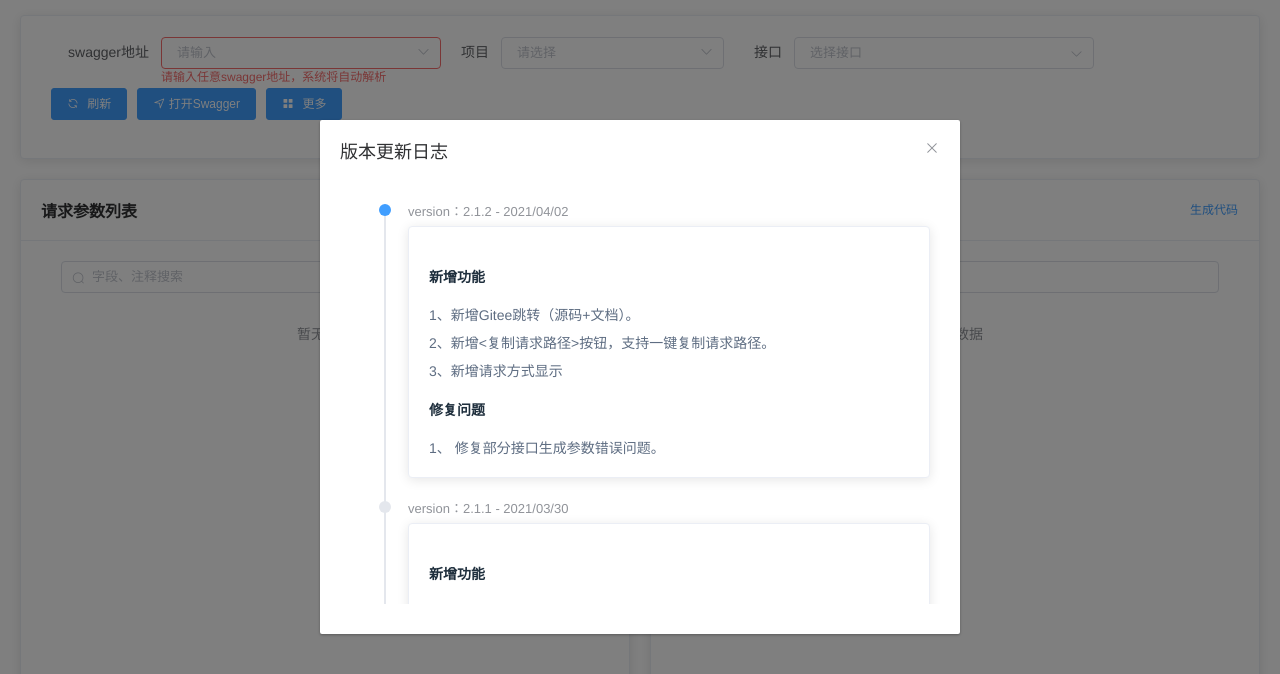
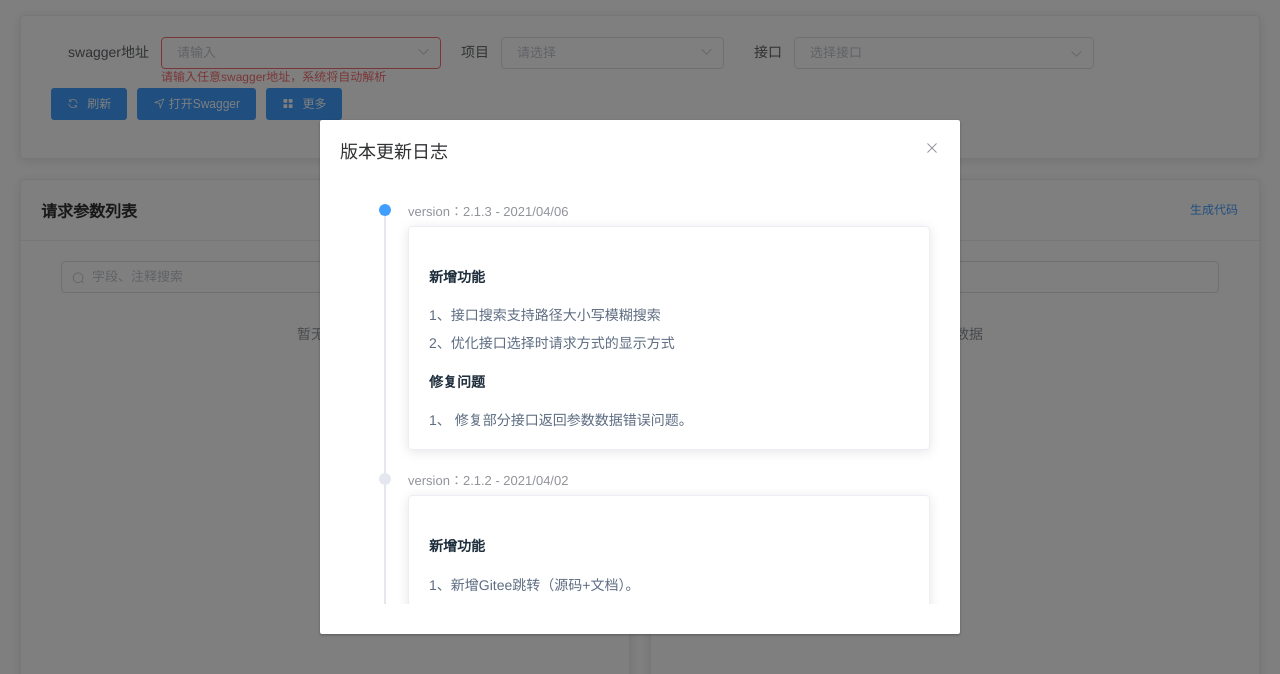
Before and after one commit to xietiansheng/swagger-ui-replace, a Vue app: page / in a window 1280 px wide. Shown: the top 674 px of the page. Built offline with nearby package versions, Linux system fonts and the light colour scheme.

Commit message:
{ id: '213i1', message: '修复部分接口返回参数数据错误问题。' } { id: '213f1', message: '接口搜索支持路径大小写模糊搜索' } { id: '213f2', message: '优化接口选择时请求方式的显示方式' }

```diff
--- a/package.json
+++ b/package.json
@@ -1,6 +1,6 @@
 {
   "name": "swagger-replace-tools",
-  "version": "2.1.2",
+  "version": "2.1.3",
   "private": false,
   "scripts": {
     "serve": "vue-cli-service serve",
--- a/src/components/GeneratorCodeDialog/components/TemplateConfig.vue
+++ b/src/components/GeneratorCodeDialog/components/TemplateConfig.vue
@@ -76,7 +76,6 @@ export default class TemplateConfig extends Vue {
 
   handleTemplateCodeChange (val: string) {
     Util.setStorage(this.curCodeTypeObj.label, val)
-    console.log(val, '<---------->val', this.curCodeTypeObj.label)
   }
 
   private templateCodeInit () {
--- /dev/null
+++ b/src/config/Color.ts
@@ -0,0 +1,8 @@
+export class Color {
+  public static readonly METHOD_COLOR_MAP = {
+    get: '#61affe',
+    put: '#fca130',
+    delete: '#f93e3e',
+    post: '#49cc90'
+  }
+}
--- a/src/data/Version.ts
+++ b/src/data/Version.ts
@@ -20,6 +20,17 @@ export class Version {
   }
 
   public static readonly history: VersionHistory[] = [
+    {
+      version: '2.1.3',
+      issue: [
+        { id: '213i1', message: '修复部分接口返回参数数据错误问题。' }
+      ],
+      func: [
+        { id: '213f1', message: '接口搜索支持路径大小写模糊搜索' },
+        { id: '213f2', message: '优化接口选择时请求方式的显示方式' }
+      ],
+      timestamp: '2021/04/06'
+    },
     {
       version: '2.1.2',
       issue: [
--- a/src/entity/ApiDocs.ts
+++ b/src/entity/ApiDocs.ts
@@ -25,7 +25,6 @@ export class Tag {
 }
 
 /**
- * 单例设计，数据缓存，事件派发
  * @author xietiansheng
  */
 export class ApiDocs {
@@ -39,8 +38,4 @@ export class ApiDocs {
   tags: Tag[] = []
   // 这个只用来选择路径，防止污染源数据导致级联选择器报错
   pathOptions: Tag[] = []
-
-  async refresh () {
-    return this
-  }
 }
--- a/src/entity/Propertie.ts
+++ b/src/entity/Propertie.ts
@@ -22,11 +22,12 @@ export class Propertie {
 
   constructor (props?: any) {
     Object.assign(this, props)
-    let refName = props.$ref || (props.items && props.items.$ref) || (props.schema && (props.schema.$ref || props.schema.items.$ref))
+    let refName = props.$ref || (props.items && props.items.$ref) || (props.schema && (props.schema.$ref || (props.schema.items && props.schema.items.$ref)))
     // 如果当前这个属性是个链接，则直接查找子级类数据
     if (refName) {
       refName = Util.transformRefName(refName)
-      const definition = this.apiDocs.definitions[refName]
+      // 不污染原始数据
+      const definition = JSON.parse(JSON.stringify(this.apiDocs.definitions[refName]))
       if (definition.properties && !Array.isArray(definition.properties)) {
         const properties: Propertie[] = []
         for (const propKey in definition.properties) {
--- a/src/store/index.ts
+++ b/src/store/index.ts
@@ -36,7 +36,7 @@ export default new Vuex.Store({
         for (const pathKey in path) {
           const pathElement = path[pathKey]
           pathElement.method = pathKey
-          pathElement.name = `${path[pathKey].summary} ${pathsKey} / ${pathKey.toUpperCase()}`
+          pathElement.name = `${path[pathKey].summary} ${pathsKey}`
           pathElement.url = pathsKey
           newPaths.push(new Path(pathElement))
         }
--- a/src/views/index/components/RequestCode/index.vue
+++ b/src/views/index/components/RequestCode/index.vue
@@ -65,6 +65,7 @@ import { Propertie } from '@/entity/Propertie'
 import GeneratorCodeDialog from '@/components/GeneratorCodeDialog/index.vue'
 import { Path } from '@/entity/Path'
 import { Util } from '@/util'
+import { Color } from '@/config/Color'
 
 @Component({
   components: {
@@ -74,12 +75,8 @@ import { Util } from '@/util'
 
 export default class RequestCode extends Vue {
   private filterText = ''
-  private colorMap = {
-    get: '#61affe',
-    put: '#fca130',
-    delete: '#f93e3e',
-    post: '#49cc90'
-  }
+
+  private colorMap = Color.METHOD_COLOR_MAP
 
   get curPath (): Path {
     return this.$store.state.curPath
--- a/src/views/index/components/SearchHeader/components/SelectPath.vue
+++ b/src/views/index/components/SearchHeader/components/SelectPath.vue
@@ -8,8 +8,19 @@
       placeholder="选择接口"
       :props="cascaderProps"
       popper-class="path-popper"
+      :filter-method="filterMethod"
       @change="handlePathChange"
-    />
+    >
+      <template slot-scope="{ node, data }">
+        <span>{{ data.name }}</span>
+        <span
+          v-if="data.method"
+          :style="`margin-left: 10px;font-size:12px;font-weight:bold;color:${methodColorMap[data.method]}`"
+        >
+          {{ data.method.toUpperCase() }}
+        </span>
+      </template>
+    </el-cascader>
     <div class="method" />
   </div>
 </template>
@@ -20,18 +31,21 @@ import { ApiDocs, Tag } from '@/entity/ApiDocs'
 import { Path } from '@/entity/Path'
 import { Propertie } from '@/entity/Propertie'
 import { Util } from '@/util'
+import { Color } from '@/config/Color'
 
 @Component
 export default class SelectPath extends Vue {
+  private pathId = ''
+
+  @Prop(Array) readonly options: Tag[] | undefined
+  @Prop(Boolean) readonly crossDomain: boolean | undefined
+
   private cascaderProps = {
     label: 'name',
     value: 'operationId'
   }
 
-  private pathId = ''
-  @Prop(Array) readonly options: Tag[] | undefined
-
-  @Prop(Boolean) readonly crossDomain: boolean | undefined
+  private methodColorMap = Color.METHOD_COLOR_MAP
 
   get apiDoc (): ApiDocs {
     return this.$store.state.apiDocs
@@ -41,6 +55,11 @@ export default class SelectPath extends Vue {
     const operationId = val[1]
     const filterPaths = this.apiDoc.paths.filter(item => item.operationId === operationId)
     this.handleProperties(filterPaths[0])
+  }
+
+  filterMethod (node: any, keyword: string) {
+    const { text } = node
+    return text.toUpperCase().indexOf(keyword.toUpperCase()) !== -1
   }
 
   private handleProperties (path: Path) {
@@ -65,7 +84,7 @@ export default class SelectPath extends Vue {
     const refName = path.responses['200'] && path.responses['200'].schema && (path.responses['200'].schema.$ref || path.responses['200'].schema.items.$ref)
     if (refName) {
       const definition = this.apiDoc.definitions[Util.transformRefName(refName)]
-      if (!Array.isArray(path.properties) || !((path.properties as Propertie[])[0] instanceof Propertie)) {
+      if (!path.properties.length) {
         for (const propertiesKey in definition.properties) {
           // @ts-ignore
           path.properties.push(new Propertie({ ...definition.properties[propertiesKey], name: propertiesKey }))
```
